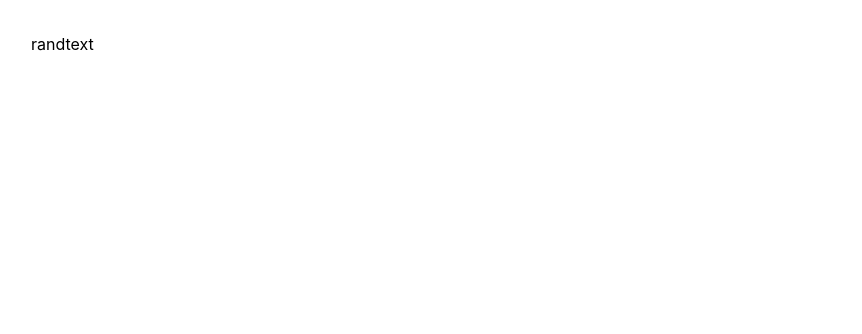
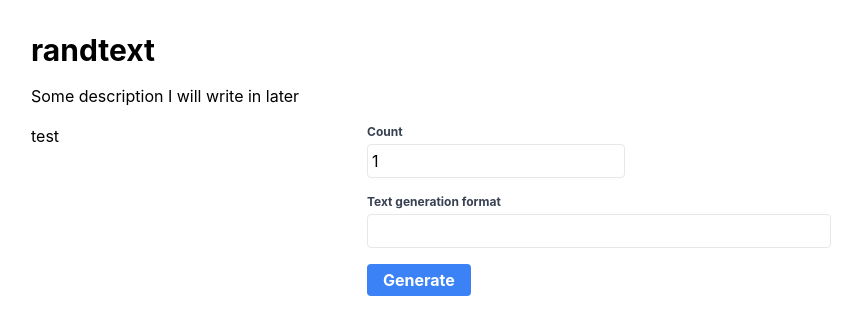
Before and after one commit to Mantaseus/randtext-site, a React (Vite) app: page / in a window 1280 px wide. Shown: the top 334 px of the page, without its empty margins (209-1071 px from the left). Built offline with nearby package versions, Linux system fonts and the light colour scheme.

Commit message:
feat: setup UI for generating the random text

```diff
--- a/src/App.tsx
+++ b/src/App.tsx
@@ -2,9 +2,33 @@ import { useState } from 'react'
 import './App.css'
 
 function App() {
-  return (<div className="app-container">
-    <div className="content-container">
-      <h1>randtext</h1>
+  const [count, setCount] = useState('1');
+  const [format, setFormat] = useState('');
+
+  return (<div className="flex flex-row justify-center p-4">
+    <div className="md:w-[50rem] w-full">
+      <div className="text-3xl font-bold py-4">randtext</div>
+      <p>
+        Some description I will write in later
+      </p>
+
+      <div className="w-full flex flex-row mt-4">
+        <div className="w-80">test</div>
+        <div className="flex-1 pl-4">
+          <div>
+            <label className="block text-gray-700 text-xs font-bold">Count</label>
+            <input className="block rounded border p-1 mt-1" type="number" value={count} onChange={e => setCount(e.target.value)}/>
+          </div>
+          <div className="mt-4">
+            <label className="block text-gray-700 text-xs font-bold">Text generation format</label>
+            <input className="block rounded border w-full p-1 mt-1" type="text" value={format} onChange={e => setFormat(e.target.value)}/>
+          </div>
+
+          <button className="rounded bg-blue-500 hover:bg-blue-700 text-white font-bold mt-4 px-4 py-1">
+            Generate
+          </button>
+        </div>
+      </div>
     </div>
   </div>);
 }
```
